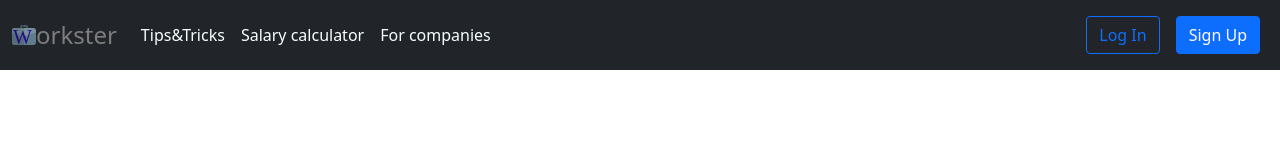
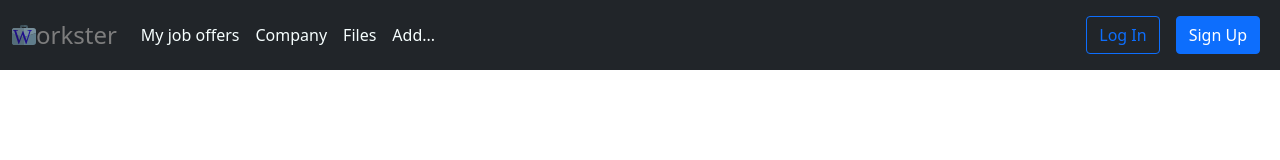
Before and after one commit to PawelSli/Workster, a React (Create React App) app in the folder workster-frontend/: page /profile in a window 1280 px wide. Shown: the top 160 px of the page. Built offline with nearby package versions, Linux system fonts and the light colour scheme.

Commit message:
edit top navigation bar.

```diff
--- a/workster-frontend/src/components/pages/Profile.js
+++ b/workster-frontend/src/components/pages/Profile.js
@@ -4,63 +4,8 @@ import SubProfile from "./subprofile/SubProfile";
 
 export default function Profile() {
 
-    const [addDropdown, setAddDropdown] = useState(false);
-    const [jobOfferDropdown, setJobOfferDropdown] = useState(false);
-
-
     return (
         <div className="">
-            <nav className="navbar navbar-light navbar-expand-md navbar-fixed-top sticky-top bg-secondary">
-                <div className="container-fluid ">
-                    <button data-bs-toggle="collapse" className="navbar-toggler bg-light " data-bs-target="#navcol-2">
-                        <span className="visually-hidden">Toggle navigation</span><span
-                        className="navbar-toggler-icon"/>
-                    </button>
-                    <div className="collapse navbar-collapse" id="navcol-2">
-                        <ul className="navbar-nav second-navbar-nav">
-                            <li className="nav-item pl-2">
-                                <a className="nav-link active link-navbar " href="#">Account</a>
-                            </li>
-                            <li className="nav-item">
-                                <a className="nav-link link-navbar " href="#">Files</a>
-                            </li>
-                            <li className="nav-item">
-                                <a className="nav-link link-navbar " href="#">Company</a>
-                            </li>
-                            <li className="nav-item dropdown">
-                                <a className="nav-link dropdown-toggle link-navbar" href="#" id="navbarDropdown"
-                                   role="button"
-                                   data-toggle="dropdown" aria-haspopup="true" aria-expanded="false"
-                                   onClick={() => setJobOfferDropdown(!jobOfferDropdown)}>
-                                    My job offers
-                                </a>
-                                <div className={`dropdown-menu ${jobOfferDropdown ? 'show' : ''}`}
-                                     aria-labelledby="navbarDropdown">
-                                    <a className="dropdown-item" href="#">Favourite job offers</a>
-                                    <a className="dropdown-item" href="#">Applied job offers</a>
-                                    <a className="dropdown-item" href="#">My job offers</a>
-                                </div>
-                            </li>
-                            <li className="nav-item dropdown">
-                                <a className="nav-link dropdown-toggle link-navbar" href="#" id="navbarDropdown"
-                                   role="button"
-                                   data-toggle="dropdown" aria-haspopup="true" aria-expanded="false"
-                                   onClick={() => setAddDropdown(!addDropdown)}>
-                                    Add...
-                                </a>
-                                <div className={`dropdown-menu ${addDropdown ? 'show' : ''}`}
-                                     aria-labelledby="navbarDropdown">
-                                    <a className="dropdown-item" href="#">... job offer</a>
-                                    <a className="dropdown-item" href="#">... company</a>
-                                    <a className="dropdown-item" href="#">... file</a>
-                                </div>
-                            </li>
-                        </ul>
-                        <ul className="navbar-nav ms-auto">
-                        </ul>
-                    </div>
-                </div>
-            </nav>
             <SubProfile/>
         </div>
     )
--- a/workster-frontend/src/components/reusable/Navigation.js
+++ b/workster-frontend/src/components/reusable/Navigation.js
@@ -1,10 +1,14 @@
-import React from "react";
+import React, {useState} from "react";
 
 import logo from '../../assets/img/logo.svg';
 
 export default function Navigation() {
+
+    const [addDropdown, setAddDropdown] = useState(false);
+    const [jobOfferDropdown, setJobOfferDropdown] = useState(false);
+
     return (
-        <nav className="navbar navbar-light navbar-expand-md bg-dark">
+        <nav className="navbar navbar-light navbar-expand-md bg-dark sticky-top">
             <div className="container-fluid">
                 <a className="navbar-brand logo" id="nav-logo" href="#">
                     <img className="nav-icon" src={logo} alt=""/>orkster
@@ -14,10 +18,26 @@ export default function Navigation() {
                 </button>
                 <div className="collapse navbar-collapse" id="navcol-1">
                     <ul className="navbar-nav">
-                        <li className="nav-item border-danger"><a className="nav-link active link-navbar"
-                                                                  href="#">Tips&amp;Tricks</a></li>
-                        <li className="nav-item"><a className="nav-link link-navbar" href="#">Salary calculator</a></li>
-                        <li className="nav-item"><a className="nav-link link-navbar" href="#">For companies</a></li>
+                        <li className="nav-item dropdown">
+                            <a className="nav-link active link-navbar" href="#" onClick={() => setJobOfferDropdown(!jobOfferDropdown)}>My job offers</a>
+                            <div className={`dropdown-menu ${jobOfferDropdown ? 'show' : ''}`}
+                                 aria-labelledby="navbarDropdown">
+                                <a className="dropdown-item" href="#">Favourite job offers</a>
+                                <a className="dropdown-item" href="#">Applied job offers</a>
+                                <a className="dropdown-item" href="#">My job offers</a>
+                            </div>
+                        </li>
+                        <li className="nav-item"><a className="nav-link link-navbar" href="#">Company</a></li>
+                        <li className="nav-item"><a className="nav-link link-navbar" href="#">Files</a></li>
+                        <li className="nav-item dropdown">
+                            <a className="nav-link link-navbar" href="#" onClick={() => setAddDropdown(!addDropdown)}>Add...</a>
+                            <div className={`dropdown-menu ${addDropdown ? 'show' : ''}`}
+                                 aria-labelledby="navbarDropdown">
+                                <a className="dropdown-item" href="#">... job offer</a>
+                                <a className="dropdown-item" href="#">... company</a>
+                                <a className="dropdown-item" href="#">... file</a>
+                            </div>
+                        </li>
                     </ul>
                     <ul className="navbar-nav ms-auto">
                         <li className="nav-item"><a className="nav-link active" href="#">
```
